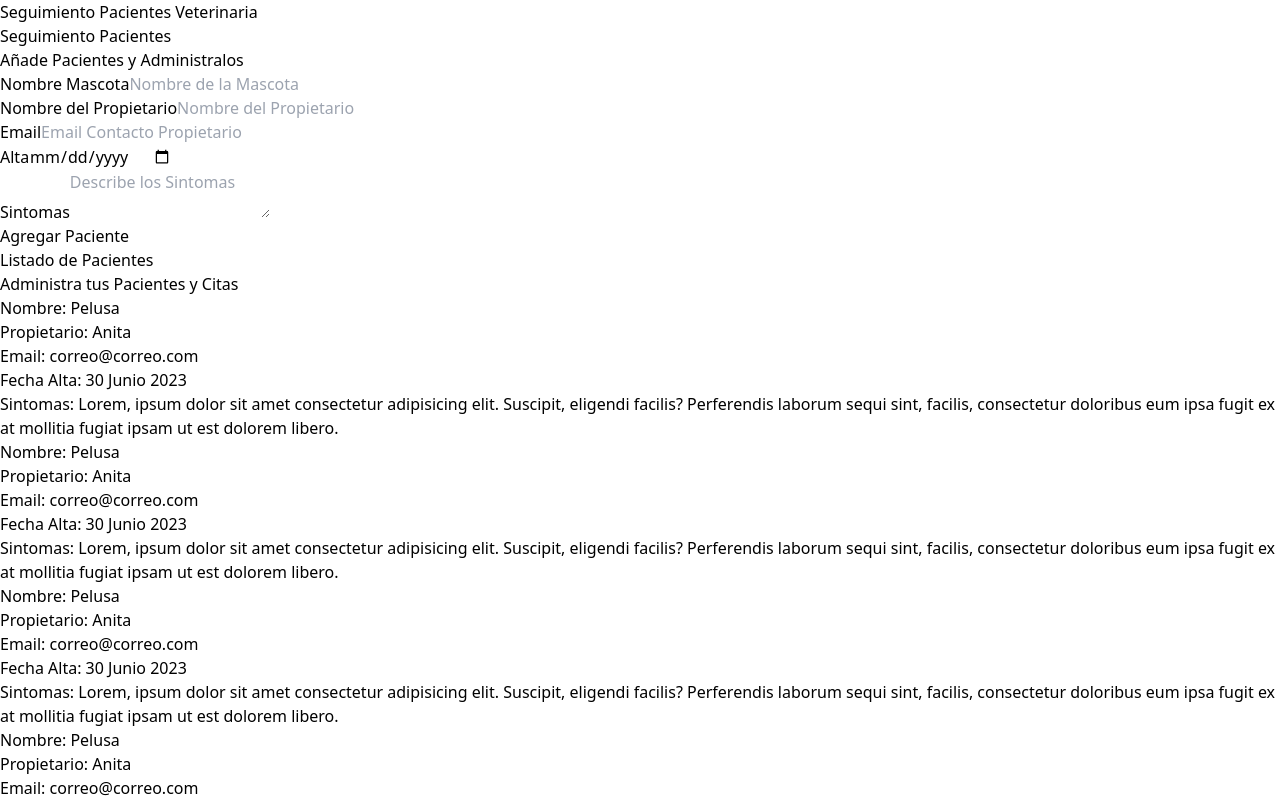
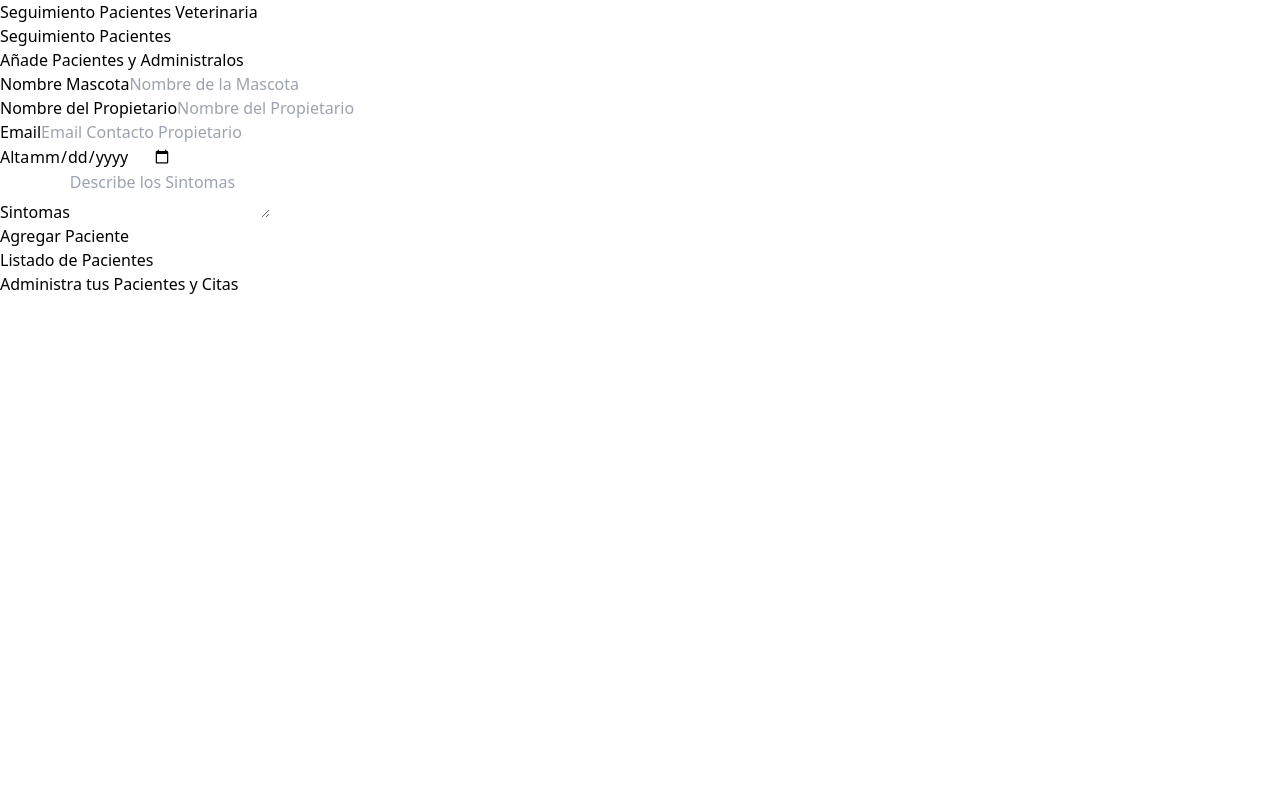
Before and after one commit to pablinuxx/administrador-pacientes, a React app: page / in a window 1280 px wide. Shown: the top 800 px of the page. Built offline with nearby package versions, Linux system fonts and the light colour scheme; the HTML template or start-up script is replaced by a standard one.

Commit message:
mostrar datos de manera dinamica

```diff
--- a/src/App.jsx
+++ b/src/App.jsx
@@ -1,23 +1,21 @@
-import { useState } from 'react'
-import reactLogo from './assets/react.svg'
-import viteLogo from '/vite.svg'
-import './App.css'
-import {Header} from './components/Header'
-import {Formulario} from './components/Formulario'
-import {ListadoPacientes} from './components/ListadoPacientes'
+import { useState } from "react";
+import "./App.css";
+import { Header } from "./components/Header";
+import { Formulario } from "./components/Formulario";
+import { ListadoPacientes } from "./components/ListadoPacientes";
 
 function App() {
-  const [count, setCount] = useState(0)
+  const [pacientes, setPacientes] = useState([]);
 
   return (
-  <div className='container mx-auto  mt-20'>
-<Header/>
-<div className='mt-12 md:flex'>
-  <Formulario/>
-  <ListadoPacientes/>
-</div>
-  </div>
-  )
+    <div className="container mx-auto  mt-20">
+      <Header />
+      <div className="mt-12 md:flex">
+        <Formulario pacientes={pacientes} setPacientes={setPacientes} />
+        <ListadoPacientes pacientes={pacientes} />
+      </div>
+    </div>
+  );
 }
 
-export default App
+export default App;
--- /dev/null
+++ b/src/components/Error.jsx
@@ -0,0 +1,9 @@
+const Error = ({ children }) => {
+  return (
+    <div className="bg-red-800 text-white  text-center p-3 uppercase font-bold mb-3 rounded-md">
+      {children}
+    </div>
+  );
+};
+
+export default Error;
--- a/src/components/Formulario.jsx
+++ b/src/components/Formulario.jsx
@@ -1,6 +1,6 @@
 import { useState } from "react";
-
-export const Formulario = () => {
+import Error from "./Error";
+export const Formulario = ({ pacientes, setPacientes }) => {
   const [nombre, setNombre] = useState("");
   const [propietario, setPropietario] = useState("");
   const [email, setEmail] = useState("");
@@ -15,7 +15,32 @@
       seterror(true);
       return;
     }
+
+    const generarId = () => {
+      const random = Math.random().toString(36).substring(2);
+      const fecha = Date.now().toString(36);
+
+      return random + fecha;
+    };
     seterror(false);
+    //Constryo objeto
+    const objPaciente = {
+      nombre,
+      propietario,
+      email,
+      fecha,
+      sintomas,
+      id: generarId(),
+    };
+    //Añado un Paciente nuevo
+    setPacientes([...pacientes, objPaciente]);
+
+    //Reinicio el Formulario
+    setNombre("");
+    setPropietario("");
+    setFecha("");
+    setEmail("");
+    setSintomas("");
   };
 
   return (
@@ -30,9 +55,9 @@
         className="bg-white shadow-md rounded-lg py-10 px-5 mb-10"
       >
         {error && (
-          <div className="bg-red-800 text-white  text-center p-3 uppercase font-bold mb-3 rounded-md">
-            <p>Todos los campos son obligatorios</p>
-          </div>
+          <Error>
+            <p> Todos los campos son obligatorios</p>
+          </Error>
         )}
         <div className="mb-5">
           <label
--- a/src/components/ListadoPacientes.jsx
+++ b/src/components/ListadoPacientes.jsx
@@ -1,5 +1,5 @@
 import { Paciente } from "./Paciente";
-export const ListadoPacientes = () => {
+export const ListadoPacientes = ({ pacientes }) => {
   return (
     <div className="md:w-1/2 lg:w-3/5 md:h-screen overflow-y-scroll">
       <h2 className="font-black text-3xl text-center">Listado de Pacientes</h2>
@@ -7,12 +7,9 @@
         Administra tus {""}
         <span className="text-indigo-600 font-bold ">Pacientes y Citas</span>
       </p>
-      <Paciente />
-      <Paciente />
-      <Paciente />
-      <Paciente />
-      <Paciente />
-      <Paciente />
+      {pacientes.map((paciente) => (
+        <Paciente key={paciente.id} paciente={paciente} />
+      ))}
     </div>
   );
 };
--- a/src/components/Paciente.jsx
+++ b/src/components/Paciente.jsx
@@ -1,34 +1,30 @@
-export const Paciente = () => {
+export const Paciente = ({ paciente }) => {
+  const { nombre, propietario, email, fecha, sintomas } = paciente;
   return (
     <div className="mx-5 my-10 bg-white shadow-md px-5 py-10 rounded-xl">
       <p className="font-bold mb-3 text-gray-700 uppercase">
         Nombre: {""}
-        <span className=" font-normal normal-case">Pelusa</span>
+        <span className=" font-normal normal-case">{nombre}</span>
       </p>
 
       <p className="font-bold mb-3 text-gray-700 uppercase">
         Propietario: {""}
-        <span className=" font-normal normal-case">Anita</span>
+        <span className=" font-normal normal-case">{propietario}</span>
       </p>
 
       <p className="font-bold mb-3 text-gray-700 uppercase">
         Email: {""}
-        <span className=" font-normal normal-case">correo@correo.com</span>
+        <span className=" font-normal normal-case">{email}</span>
       </p>
 
       <p className="font-bold mb-3 text-gray-700 uppercase">
         Fecha Alta: {""}
-        <span className=" font-normal normal-case">30 Junio 2023</span>
+        <span className=" font-normal normal-case">fecha</span>
       </p>
 
       <p className="font-bold mb-3 text-gray-700 uppercase">
         Sintomas: {""}
-        <span className=" font-normal normal-case">
-          Lorem, ipsum dolor sit amet consectetur adipisicing elit. Suscipit,
-          eligendi facilis? Perferendis laborum sequi sint, facilis, consectetur
-          doloribus eum ipsa fugit ex at mollitia fugiat ipsam ut est dolorem
-          libero.
-        </span>
+        <span className=" font-normal normal-case">{sintomas}</span>
       </p>
     </div>
   );
```
